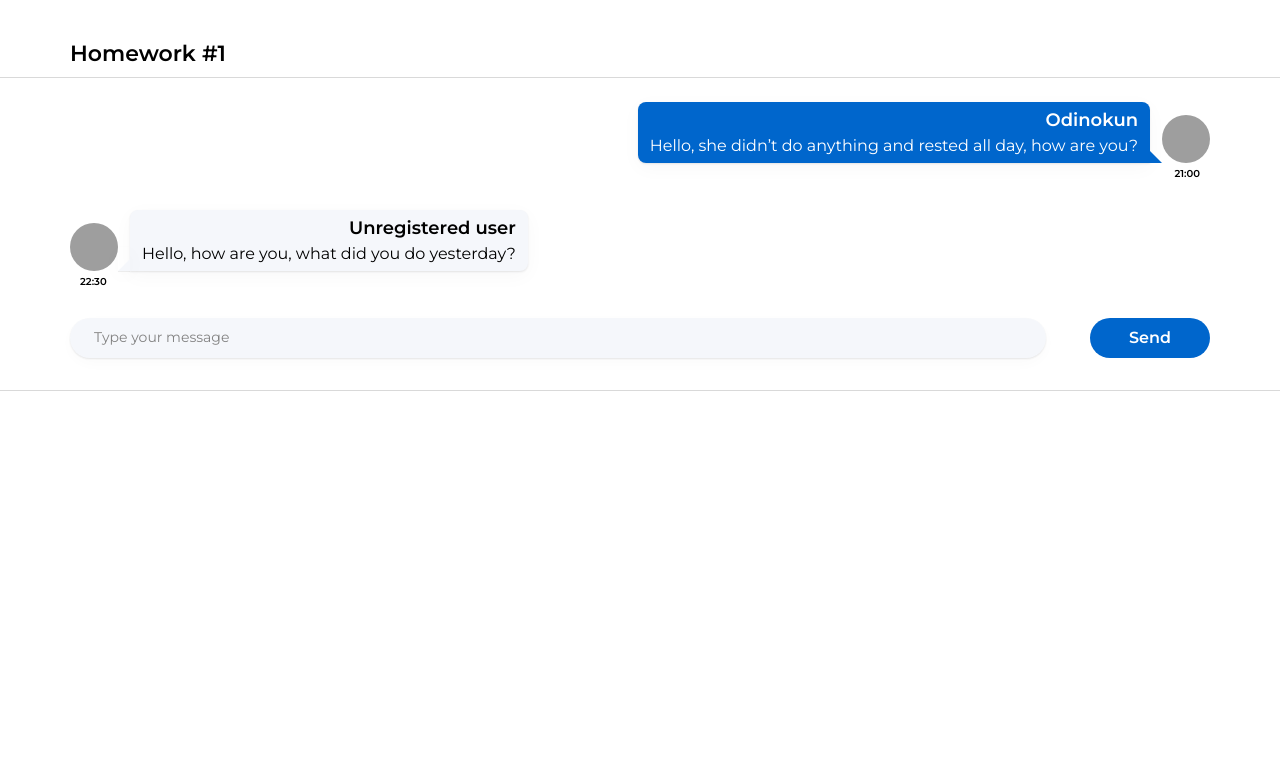
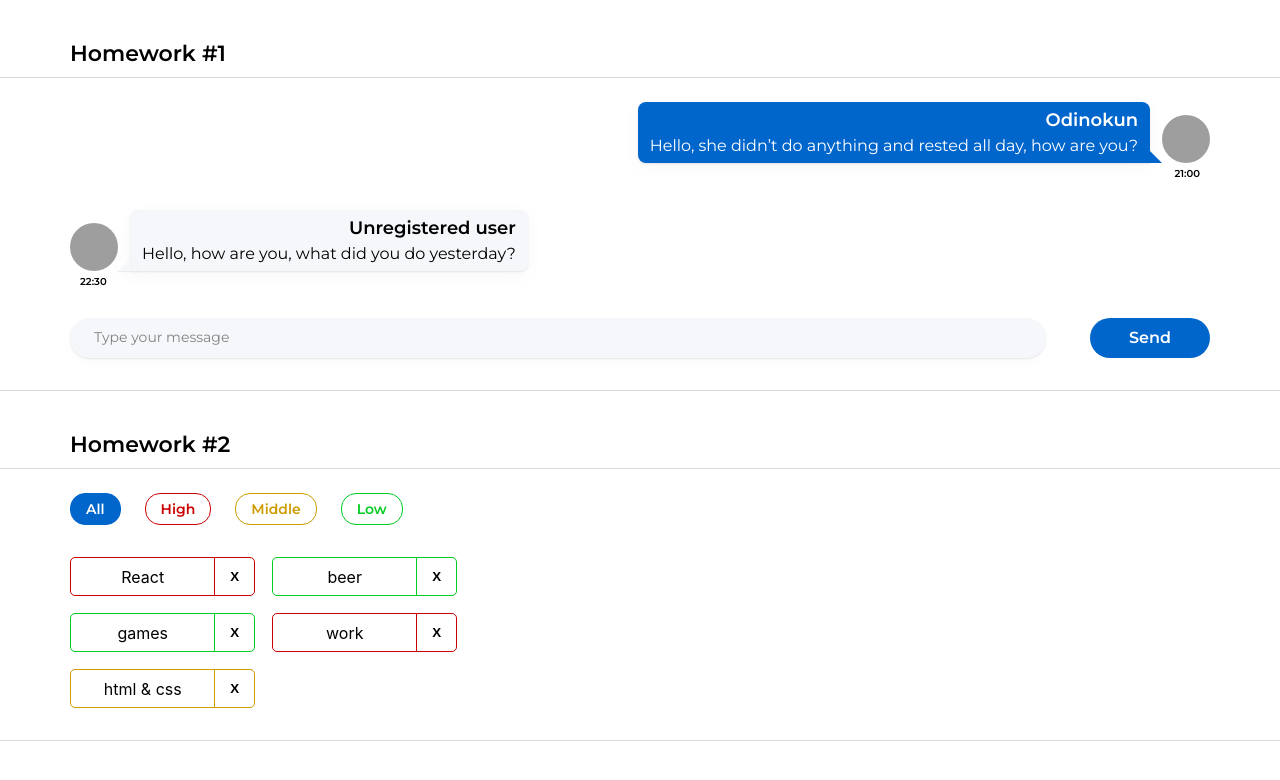
Before and after one commit to Odinokun/incub-hw-ignat, a React (Create React App) app: page / in a window 1280 px wide. Shown: the top 780 px of the page. Built offline with nearby package versions, Linux system fonts and the light colour scheme; grey boxes are pictures that could not be loaded.

Commit message:
did task #1 & #2

```diff
--- a/src/s1-main/App.tsx
+++ b/src/s1-main/App.tsx
@@ -1,12 +1,13 @@
 import React from 'react'
 import s from './App.module.css'
 import HW1 from '../s2-homeworks/hw01/HW1'
+import HW2 from '../s2-homeworks/hw02/HW2';
 
 function App() {
   return (
     <div className={s.App}>
       <HW1/>
-      {/*<HW2/>*/}
+      <HW2/>
       {/*<HW3/>*/}
       {/*<HW4/>*/}
 
--- a/src/s2-homeworks/hw02/HW2.tsx
+++ b/src/s2-homeworks/hw02/HW2.tsx
@@ -3,8 +3,6 @@ import Affairs from './affairs/Affairs'
 import s2 from '../../s1-main/App.module.css'
 
 /*
-* 1 - описать типы AffairPriorityType, AffairType
-* 2 - указать нужный тип для defaultAffairs
 * 3 - дописать типы и логику функции filterAffairs и проверить её тестами
 * 4 - выполнить пункт 3 для функции deleteAffair
 * 5 - указать нужный тип в useState с affairs
@@ -17,30 +15,30 @@ import s2 from '../../s1-main/App.module.css'
 * */
 
 // types
-export type AffairPriorityType = any // need to fix any
+export type AffairPriorityType = 'low' | 'middle' | 'high'
 export type AffairType = {
-    _id: any // need to fix any
-    name: any // need to fix any
+  _id: number
+  name: string
   priority: AffairPriorityType
 }
 export type FilterType = 'all' | AffairPriorityType
 
 // constants
-const defaultAffairs: any = [ // need to fix any
-    {_id: 1, name: 'React', priority: 'high'}, // студенты могут изменить содержимое name и количество элементов в массиве, ...priority не менять!
-    {_id: 2, name: 'anime', priority: 'low'},
+const defaultAffairs: Array<AffairType> = [
+  {_id: 1, name: 'React', priority: 'high'},
+  {_id: 2, name: 'beer', priority: 'low'},
   {_id: 3, name: 'games', priority: 'low'},
   {_id: 4, name: 'work', priority: 'high'},
   {_id: 5, name: 'html & css', priority: 'middle'},
 ]
 
 // pure helper functions
-export const filterAffairs = (affairs: any, filter: any): any => { // need to fix any
-
+export const filterAffairs = (affairs: Array<AffairType>, filter: FilterType): any => { // need to fix any
+  // affairs = affairs.filter(t => t.priority === filter);
 
   return affairs // need to fix
 }
-export const deleteAffair = (affairs: any, _id: any): any => { // need to fix any
+export const deleteAffair = (affairs: any, _id: number): any => { // need to fix any
 
   return affairs // need to fix
 }
--- a/src/s2-homeworks/hw02/affairs/Affairs.tsx
+++ b/src/s2-homeworks/hw02/affairs/Affairs.tsx
@@ -31,7 +31,7 @@ function Affairs(props: AffairsPropsType) {
 
   const mappedAffairs = props.data.map((a: AffairType) => (
     <Affair
-            key={a._id} // кеи ОБЯЗАТЕЛЬНЫ в 99% - так что лучше их писать всегда при создании компонент в мапе
+      key={a._id}
       affair={a}
       deleteAffairCallback={props.deleteAffairCallback}
     />
--- a/src/s2-homeworks/hw02/affairs/affair/Affair.tsx
+++ b/src/s2-homeworks/hw02/affairs/affair/Affair.tsx
@@ -1,5 +1,5 @@
 import React from 'react'
-import { AffairType } from '../../HW2'
+import {AffairType} from '../../HW2'
 import s from './Affair.module.css'
 import s2 from '../Affairs.module.css'
 
@@ -24,9 +24,7 @@ function Affair(props: AffairPropsType) {
       className={affairClass}
     >
       <div id={'hw2-name-' + props.affair._id} className={nameClass}>
-                {/*создаёт студент*/}
-
-                {/**/}
+        {props.affair.name}
       </div>
       <div id={'hw2-priority-' + props.affair._id} hidden>
         {props.affair.priority}
@@ -37,11 +35,7 @@ function Affair(props: AffairPropsType) {
         className={buttonClass}
         // need to fix
 
-            >
-                {/*текст кнопки могут изменить студенты*/}
-                X
-                {/**/}
-            </button>
+      >X</button>
     </div>
   )
 }
```
Lines whose indentation alone changed are shown as unchanged.
